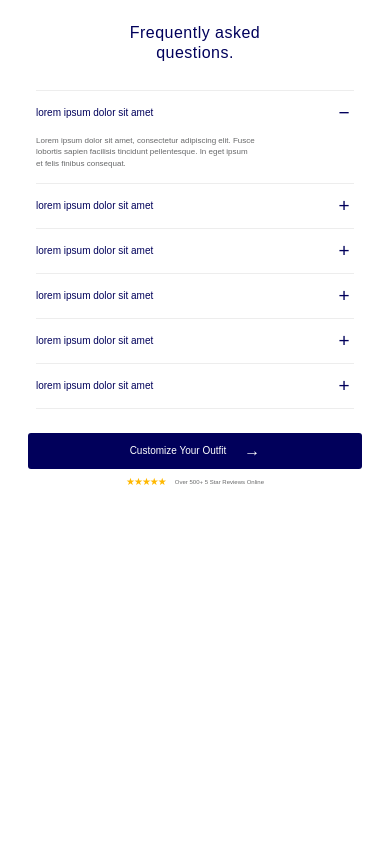
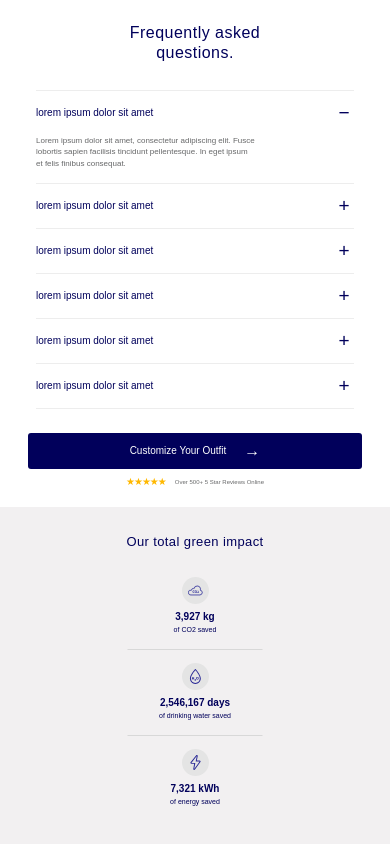
Before and after one commit to IhorKuzmenko/byteex-test-page, a Next.js app: page / in a window 390 px wide. Shown: the part 3547-4391 px from the top of the page. Before the commit the page ends 4054 px from the top, so only its background shows below. Built offline with nearby package versions, Linux system fonts and the light colour scheme.

Commit message:
feat: add responsive green impact section

```diff
--- a/app/page.tsx
+++ b/app/page.tsx
@@ -6,6 +6,7 @@ import BestSelf from "@/components/BestSelf/BestSelf";
 import Comfort from "@/components/Comfort/Comfort";
 import Testimonials from "@/components/Testimonials/Testimonials";
 import FAQ from "@/components/FAQ/FAQ";
+import GreenImpact from "@/components/GreenImpact/GreenImpact";
 
 export default function Home() {
   return (
@@ -18,6 +19,7 @@ export default function Home() {
       <Comfort />
       <Testimonials />
       <FAQ />
+      <GreenImpact />
     </main>
   );
 }
--- /dev/null
+++ b/components/GreenImpact/GreenImpact.module.css
@@ -0,0 +1,226 @@
+.section {
+  width: 100%;
+  background-color: #f2f0f1;
+}
+
+.container {
+  padding-top: 30px;
+  padding-bottom: 30px;
+}
+
+/* =========================
+   Title
+========================= */
+
+.title {
+  margin-bottom: 22px;
+
+  font-size: 14px;
+  font-weight: 500;
+  line-height: 1.2;
+  letter-spacing: 0.03em;
+  text-align: center;
+
+  color: var(--color-primary);
+}
+
+/* =========================
+   Impact list
+========================= */
+
+.list {
+  display: flex;
+  align-items: center;
+  justify-content: center;
+  gap: 75px;
+
+  width: 100%;
+}
+
+/* =========================
+   Impact item
+========================= */
+
+.item {
+  position: relative;
+
+  display: flex;
+  flex-direction: column;
+  align-items: center;
+  justify-content: center;
+
+  min-width: 180px;
+
+  text-align: center;
+}
+
+/* Vertical separators */
+
+.item:not(:last-child)::after {
+  content: "";
+
+  position: absolute;
+  top: 50%;
+  right: -38px;
+
+  width: 1px;
+  height: 70px;
+
+  background-color: #d8d8d8;
+
+  transform: translateY(-50%);
+}
+
+/* =========================
+   Icon
+========================= */
+
+.iconWrapper {
+  display: flex;
+  align-items: center;
+  justify-content: center;
+
+  width: 28px;
+  height: 28px;
+  margin-bottom: 7px;
+
+  background-color: #e4e4e4;
+  border-radius: 50%;
+}
+
+.icon {
+  width: 16px;
+  height: 16px;
+
+  color: var(--color-primary);
+}
+
+/* =========================
+   Value
+========================= */
+
+.value {
+  margin-bottom: 2px;
+
+  font-size: 11px;
+  font-weight: 600;
+  line-height: 1.2;
+
+  color: var(--color-primary);
+}
+
+/* =========================
+   Description
+========================= */
+
+.text {
+  font-size: 7px;
+  font-weight: 400;
+  line-height: 1.3;
+
+  color: var(--color-primary);
+}
+
+/* =========================
+   Tablet
+========================= */
+
+@media screen and (max-width: 1023px) {
+  .list {
+    gap: 50px;
+  }
+
+  .item {
+    min-width: 150px;
+  }
+
+  .item:not(:last-child)::after {
+    right: -25px;
+  }
+}
+
+/* =========================
+   Mobile
+========================= */
+
+@media screen and (max-width: 767px) {
+  .container {
+    padding-top: 27px;
+    padding-bottom: 27px;
+  }
+
+  /* Title */
+
+  .title {
+    margin-bottom: 15px;
+
+    font-size: 13px;
+    font-weight: 500;
+    line-height: 1.2;
+  }
+
+  /* List */
+
+  .list {
+    flex-direction: column;
+    align-items: center;
+
+    gap: 0;
+
+    width: 100%;
+  }
+
+  /* Item */
+
+  .item {
+    position: relative;
+
+    width: 100%;
+    min-width: 0;
+    padding: 13px 0 16px;
+  }
+
+  /* Horizontal separators */
+
+  .item:not(:last-child)::after {
+    top: auto;
+    right: auto;
+    bottom: 0;
+    left: 50%;
+
+    width: 135px;
+    height: 1px;
+
+    background-color: #d8d8d8;
+
+    transform: translateX(-50%);
+  }
+
+  /* Icon */
+
+  .iconWrapper {
+    width: 27px;
+    height: 27px;
+    margin-bottom: 7px;
+
+    background-color: #e4e4e4;
+  }
+
+  .icon {
+    width: 15px;
+    height: 15px;
+  }
+
+  /* Text */
+
+  .value {
+    margin-bottom: 2px;
+
+    font-size: 10px;
+  }
+
+  .text {
+    font-size: 7px;
+    line-height: 1.3;
+  }
+}
--- /dev/null
+++ b/components/GreenImpact/GreenImpact.tsx
@@ -0,0 +1,47 @@
+import styles from "./GreenImpact.module.css";
+
+const impactItems = [
+  {
+    icon: "Group",
+    value: "3,927 kg",
+    text: "of CO2 saved",
+  },
+  {
+    icon: "Group1",
+    value: "2,546,167 days",
+    text: "of drinking water saved",
+  },
+  {
+    icon: "Vector4",
+    value: "7,321 kWh",
+    text: "of energy saved",
+  },
+];
+
+const GreenImpact = () => {
+  return (
+    <section className={styles.section}>
+      <div className={`container ${styles.container}`}>
+        <h2 className={styles.title}>Our total green impact</h2>
+
+        <ul className={styles.list}>
+          {impactItems.map((item) => (
+            <li className={styles.item} key={item.value}>
+              <span className={styles.iconWrapper}>
+                <svg className={styles.icon} aria-hidden="true">
+                  <use href={`/icons/sprite.svg#${item.icon}`} />
+                </svg>
+              </span>
+
+              <strong className={styles.value}>{item.value}</strong>
+
+              <span className={styles.text}>{item.text}</span>
+            </li>
+          ))}
+        </ul>
+      </div>
+    </section>
+  );
+};
+
+export default GreenImpact;
```
Also changed, not shown: components/FAQ/FAQ.tsx (+18 -20 lines).
